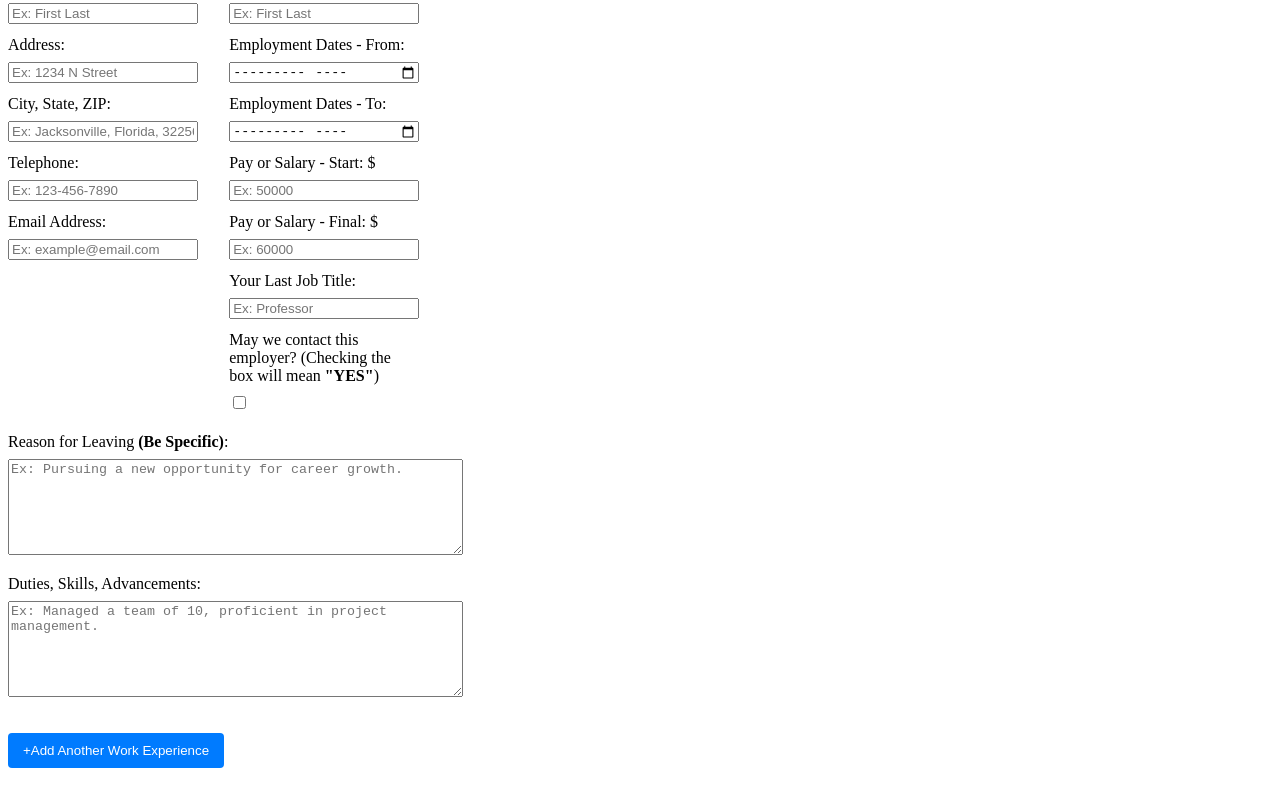
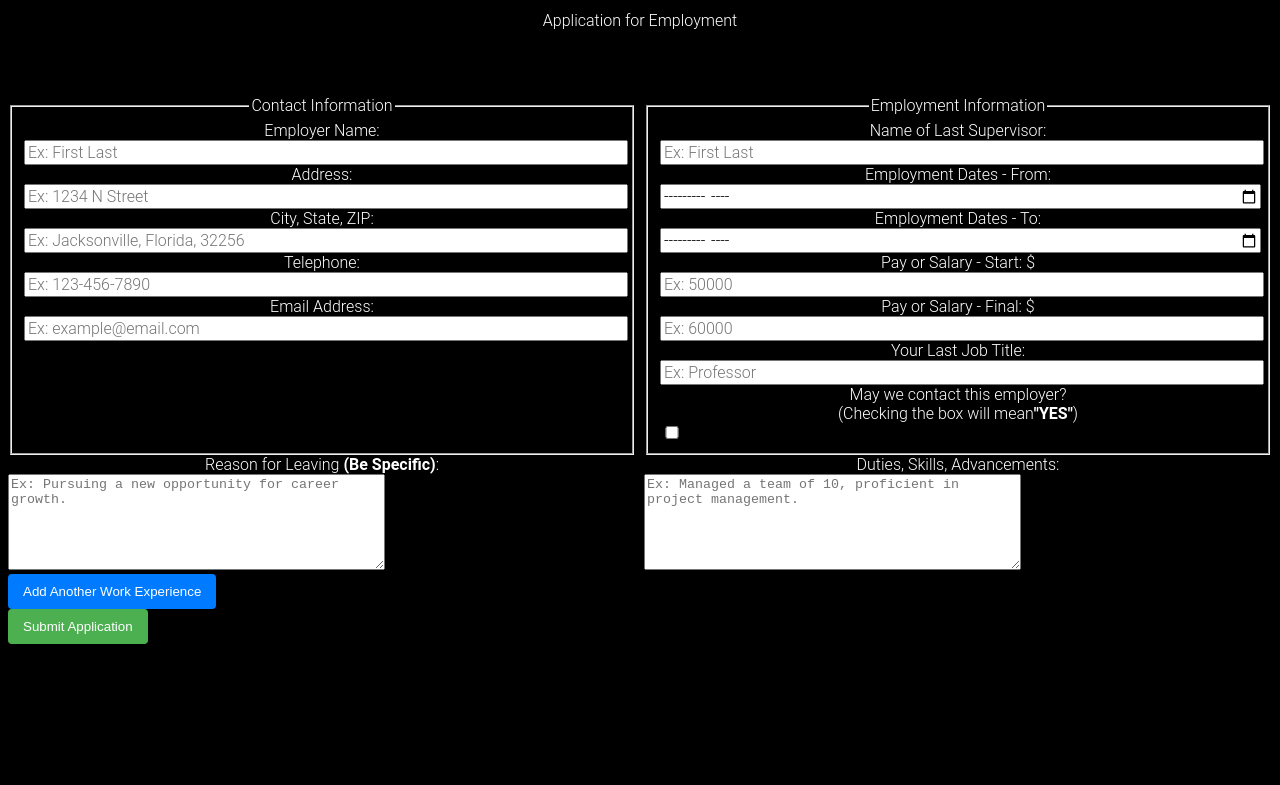
Before and after one commit to gelbels/EmployeeApplication, a plain HTML site: page WorkHistory.html in a window 1280 px wide. Shown: the part 90-875 px from the top of the page. After the commit the page ends 800 px from the top, so only its background shows below. Drawn offline with Linux system fonts and the light colour scheme.

Commit message:
Adjusted layouts into a grid. Unified CSS into one sheet.

```diff
--- a/WorkHistory.html
+++ b/WorkHistory.html
@@ -1,46 +1,41 @@
 <!DOCTYPE html>
 <html lang="en">
+
 <head>
     <meta charset="UTF-8">
     <meta name="viewport" content="width=device-width, initial-scale=1.0">
     <title>Employment Application</title>
+    <link rel="stylesheet" href="styles.css">
     <style>
-    label {
+        /* label {
             display: block;
             margin-bottom: 8px;
-    }
+        } */
 
-    .form-section {
+        /* .form-section {
             margin-bottom: 20px;
             display: flex;
             flex-wrap: wrap;
-    }
+        } */
 
-    .left-section, .right-section {
+        /* .left-section,
+        .right-section {
             width: 15%;
             box-sizing: border-box;
-    }
+        } */
 
-    .left-section {
+        /* .left-section {
             margin-right: 2.5%;
-    }
+        } */
 
-    .custom-textarea {
-      width: 60%;
-      max-width: 100%;
-      resize: vertical;
-      box-sizing: border-box;
-      margin-bottom: 16px;
-    }
-
-    input[type="text"],
+        /* input[type="text"],
         input[type="tel"],
         input[type="month"],
         textarea {
             width: 100%;
             box-sizing: border-box;
             margin-bottom: 12px;
-    }
+        } */
 
         .primary-button {
             background-color: #4CAF50;
@@ -69,23 +64,27 @@
         }
 
 
-    @media (max-width: 768px) {
-      .left-section, .right-section {
+        /* @media (max-width: 768px) {
+
+            .left-section,
+            .right-section {
                 width: 100%;
                 margin-right: 0;
             }
-    }
+        } */
     </style>
 </head>
+
 <body>
-
-<form action="submit_application.php" method="post">
-
+    <h1>Unfinished Business</h1>
+    <p>Application for Employment</p>
+    <form action="nextStep.js" method="post">
         <h2>Work History</h2>
 
-  <div class="work-experience form-section">
+        <div class="work-experience content-grid form-section">
+            <fieldset>
+                <legend>Contact Information</legend>
 
-    <div class="left-section">
                 <label for="employer_name">Employer Name:</label>
                 <input type="text" name="employer_name[]" placeholder="Ex: First Last" required>
 
@@ -100,9 +99,11 @@
 
                 <label for="email">Email Address:</label>
                 <input type="text" name="email[]" placeholder="Ex: example@email.com" required>
-    </div>
+            </fieldset>
 
-    <div class="right-section">
+            <fieldset>
+                <legend>Employment Information</legend>
+
                 <label for="supervisor_name">Name of Last Supervisor:</label>
                 <input type="text" name="supervisor_name[]" placeholder="Ex: First Last" required>
 
@@ -121,27 +122,35 @@
                 <label for="last_job_title">Your Last Job Title:</label>
                 <input type="text" name="last_job_title[]" placeholder="Ex: Professor" required>
 
-      <label for="contact_employer">May we contact this employer? (Checking the box will mean <b>"YES"</b>)</label>
+                <label for="contact_employer">
+                    May we contact this employer?<br>
+                    (Checking the box will mean<b>"YES"</b>)
+                </label>
                 <input type="checkbox" name="contact_employer[]">
+            </fieldset>
+        </div>
+
+        <div class="work-experience-end content-grid">
+
+            <div>
+                <label for="reason_for_leaving">Reason for Leaving <b>(Be Specific)</b>:</label>
+                <textarea class="custom-textarea" name="reason_for_leaving[]"
+                    placeholder="Ex: Pursuing a new opportunity for career growth." rows="6" required></textarea>
+            </div>
+
+            <div>
+                <label for="duties_skills">Duties, Skills, Advancements:</label>
+                <textarea class="custom-textarea" name="duties_skills[]"
+                    placeholder="Ex: Managed a team of 10, proficient in project management." rows="6"
+                    required></textarea>
             </div>
 
         </div>
 
-  <div class="custom-textarea">
-
-    <label for="reason_for_leaving">Reason for Leaving <b>(Be Specific)</b>:</label>
-    <textarea class="custom-textarea" name="reason_for_leaving[]" placeholder="Ex: Pursuing a new opportunity for career growth." rows="6" required></textarea>
-
-    <label for="duties_skills">Duties, Skills, Advancements:</label>
-    <textarea class="custom-textarea" name="duties_skills[]" placeholder="Ex: Managed a team of 10, proficient in project management." rows="6" required></textarea>
-
+        <div class="button-section form-section">
+            <button class="secondary-button" type="button" onclick="addWorkExperience()">Add Another Work
+                Experience</button>
         </div>
-
-  <div class="button-section form-section">
-    <button class="secondary-button" type="button" onclick="addWorkExperience()">+Add Another Work Experience</button>
-  </div>
-
-  <h2>Submit Application</h2>
 
         <div class="button-section form-section">
             <button class="primary-button" type="submit">Submit Application</button>
@@ -154,7 +163,7 @@
             // Clone the first work experience section and append it to the form
             const originalWorkExperience = document.querySelector('.work-experience');
             const newWorkExperience = originalWorkExperience.cloneNode(true);
-    document.querySelector('form').insertBefore(newWorkExperience, document.querySelector('.button-section'));
+            document.querySelector('form').insertBefore(newWorkExperience, document.querySelector('.work-experience-end'));
         }
 
         function validateEmploymentDates() {
@@ -173,4 +182,5 @@
     </script>
 
 </body>
+
 </html>
--- a/styles.css
+++ b/styles.css
@@ -2,9 +2,38 @@ html {
     background-color: black;
 }
 
+.dark-mode {
+    background-color: black;
+    color: white;
+}
+
+.content-grid {
+    display: grid;
+
+    grid-column: content;
+    grid-gap: 0.5rem;
+}
+
+.header {
+    grid-row: 1 / 2;
+    grid-column: 1 / 4;
+}
+
+@media (min-width: 36em) {
+    .content-grid {
+        grid-template-columns: 1fr 1fr;
+    }
+}
+
+/* @media (min-width: 56em) {
+    .content-grid {
+        grid-template-columns: 1fr 1fr 1fr;
+    }
+} */
+
 h1 {
     color: #fff;
-    font-size: 48px;
+    font-size: 2.5rem;
     text-align: center;
     text-transform: uppercase;
     font-family: 'Roboto', sans-serif;
@@ -13,7 +42,7 @@ h1 {
 
 p {
     color: #fff;
-    font-size: 24px;
+    font-size: 1rem;
     text-align: center;
     font-family: 'Roboto', sans-serif;
     font-weight: 300;
@@ -21,23 +50,41 @@ p {
 
 label {
     color: #fff;
-    font-size: 24px;
+    font-size: 1rem;
     text-align: center;
     font-family: 'Roboto', sans-serif;
     font-weight: 300;
 }
 
+label:not(.not-block) {
+    display: block;
+}
+
 input {
     color: #000;
-    font-size: 24px;
+    font-size: 1rem;
+    min-width: 1rem;
     /* text-align: center; */
     font-family: 'Roboto', sans-serif;
     font-weight: 300;
 }
 
+input[type=submit] {
+    margin-left: auto;
+    margin-right: auto;
+}
+
+input[type=month],
+input[type=email],
+input[type=tel],
+input[type=text] {
+    width: 100%;
+    margin: auto;
+}
+
 legend {
     color: #fff;
-    font-size: 24px;
+    font-size: 1rem;
     text-align: center;
     font-family: 'Roboto', sans-serif;
     font-weight: 300;
@@ -46,7 +93,7 @@ legend {
 input.submit-button {
     background-color: #fff;
     color: #000;
-    font-size: 24px;
+    font-size: 1rem;
     text-align: center;
     font-family: 'Roboto', sans-serif;
     font-weight: 300;
@@ -55,3 +102,12 @@ input.submit-button {
     padding: 10px;
     margin: 10px;
 }
+
+
+.custom-textarea {
+    width: 60%;
+    max-width: 100%;
+    resize: vertical;
+    box-sizing: border-box;
+    /* margin-bottom: 16px; */
+}
```
Also changed, not shown: index.html (+8 -16 lines), nextStep.js (added). Lines whose indentation alone changed are shown as unchanged.
